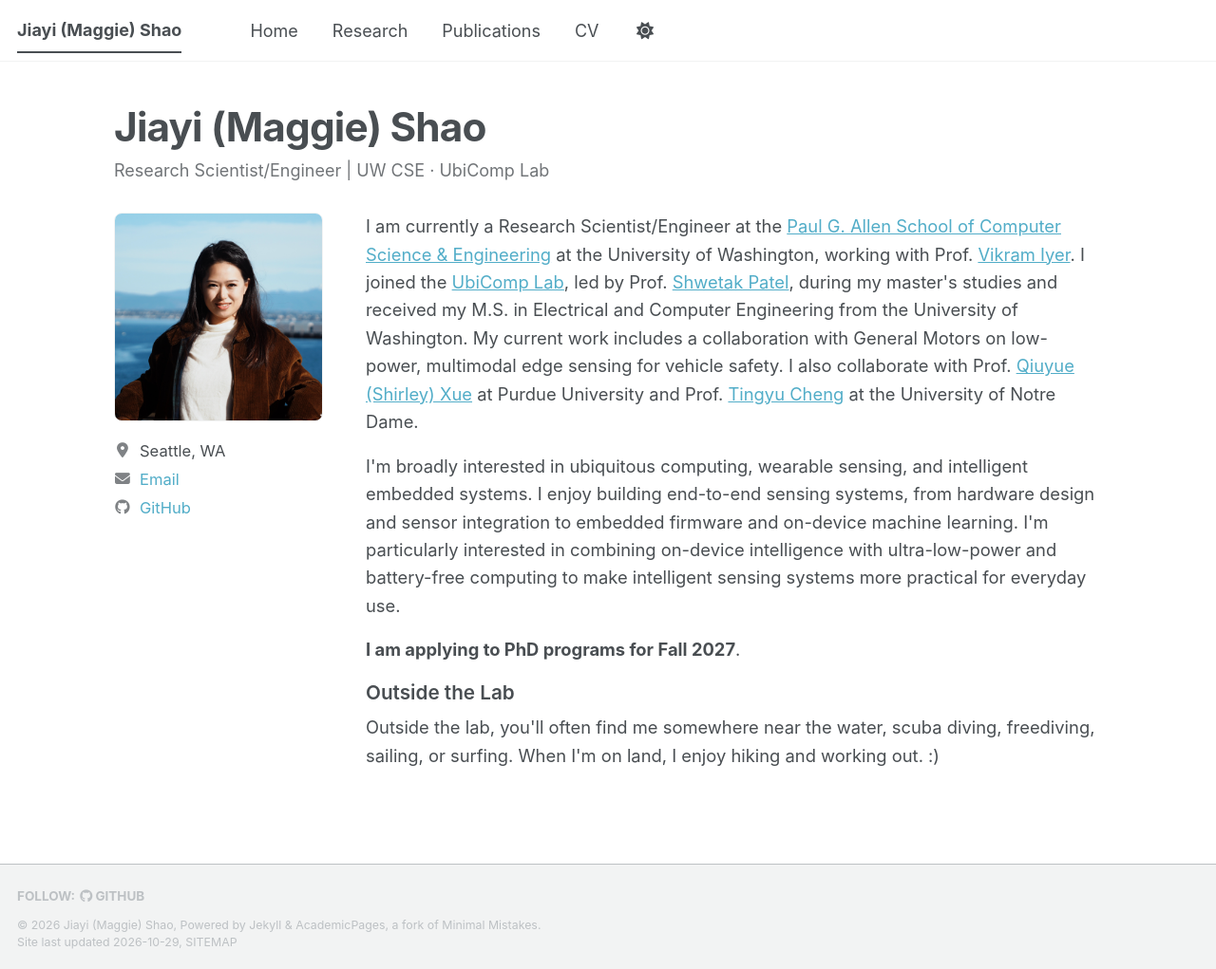
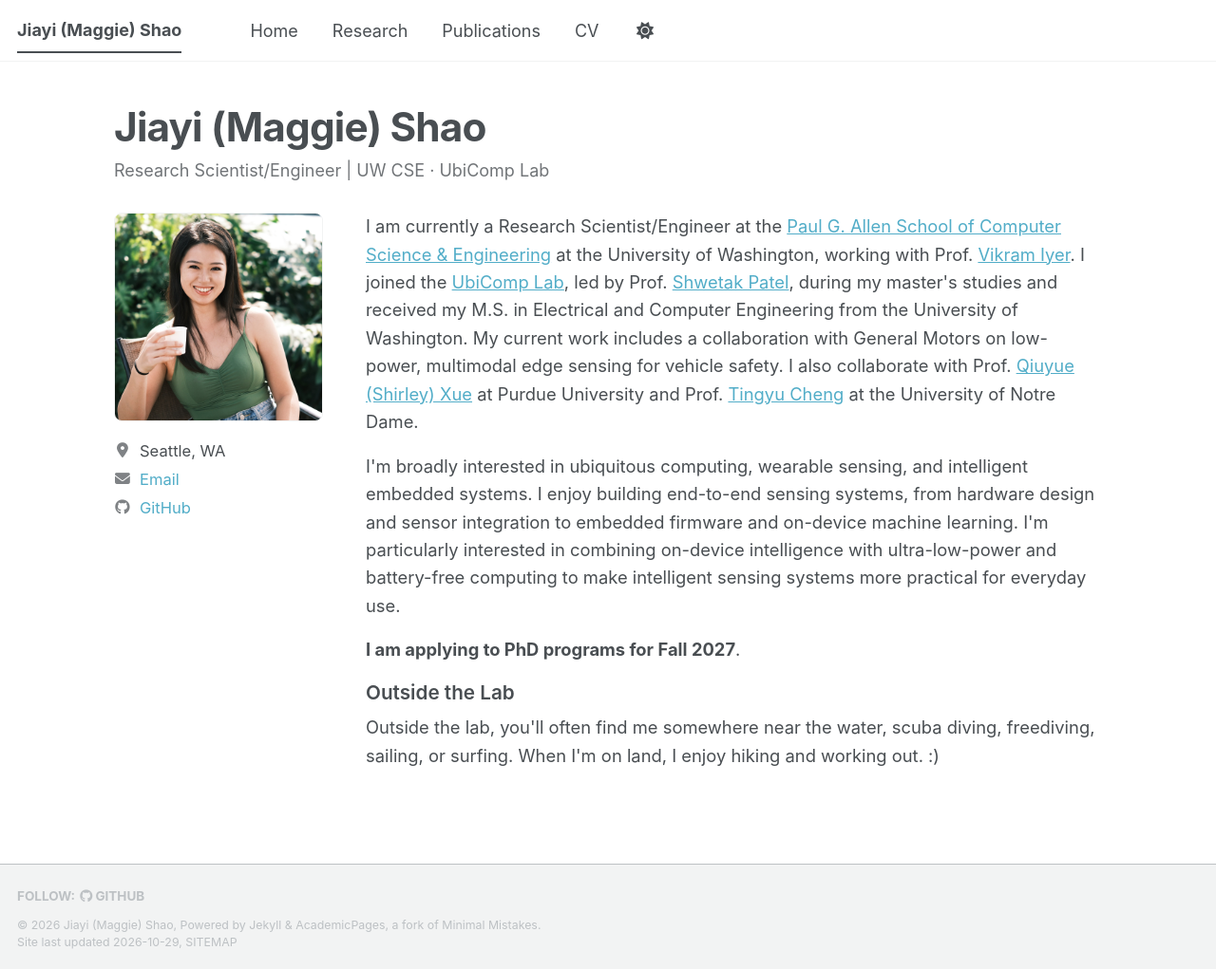
Before and after one commit to jiayimaggieshao/jiayimaggieshao.github.io, a Jekyll site: the page built from _pages/about.md, in a window 1280 px wide and 1021 px high. Shown: the whole window at 95% size. Built offline with Jekyll 4.4.1, drawn with Linux system fonts in a browser that asks for light colours; a style sheet for code colours, icons or effects is not loaded.

Commit message:
Use the new homepage profile photo.
Point the homepage and author sidebar at a square crop of the new portrait, and keep the previous photo file.

Co-authored-by: Cursor <cursoragent@cursor.com>

```diff
--- a/_config.yml
+++ b/_config.yml
@@ -22,7 +22,7 @@ repository               : "jiayimaggieshao/jiayimaggieshao.github.io"
 #               Additional customization can be done by editing /_includes/author-profile.html
 author:
   # Biographic information
-  avatar           : "jiayi-profile.jpg"
+  avatar           : "website-profile.jpg"
   name             : "Jiayi (Maggie) Shao"
   pronouns         : # example: "she/her"
   bio              : "UbiComp Lab, Electrical and Computer Engineering"
--- a/_pages/about.md
+++ b/_pages/about.md
@@ -14,7 +14,7 @@ redirect_from:
 </header>
 <div class="home-intro__body">
 <div class="home-intro__aside">
-<img class="home-intro__photo" src="{{ '/images/jiayi-profile.jpg' | relative_url }}" alt="Jiayi (Maggie) Shao" width="2376" height="2376">
+<img class="home-intro__photo" src="{{ '/images/website-profile.jpg' | relative_url }}" alt="Jiayi (Maggie) Shao" width="2400" height="2400">
 <ul class="home-intro__contact">
 {% if site.author.location %}
 <li>
```
Also changed, not shown: images/website-profile.jpg (added).
